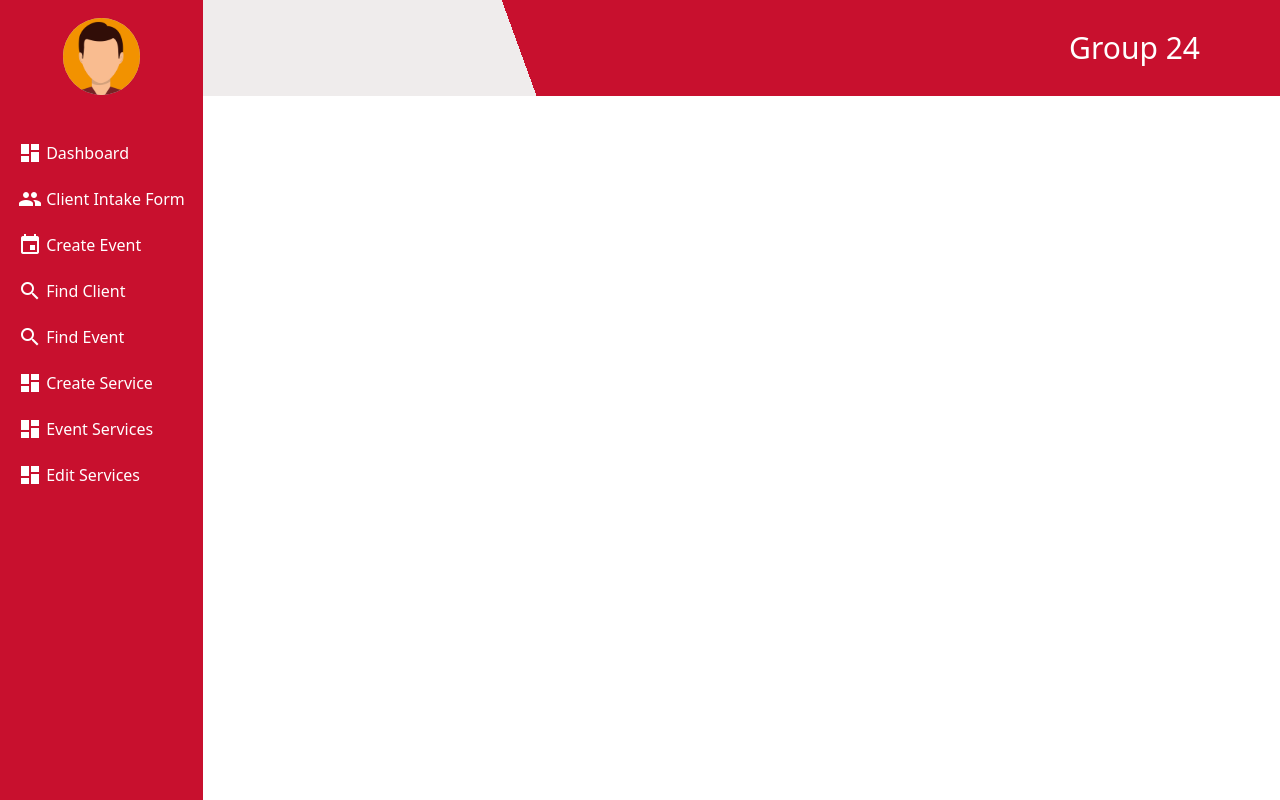
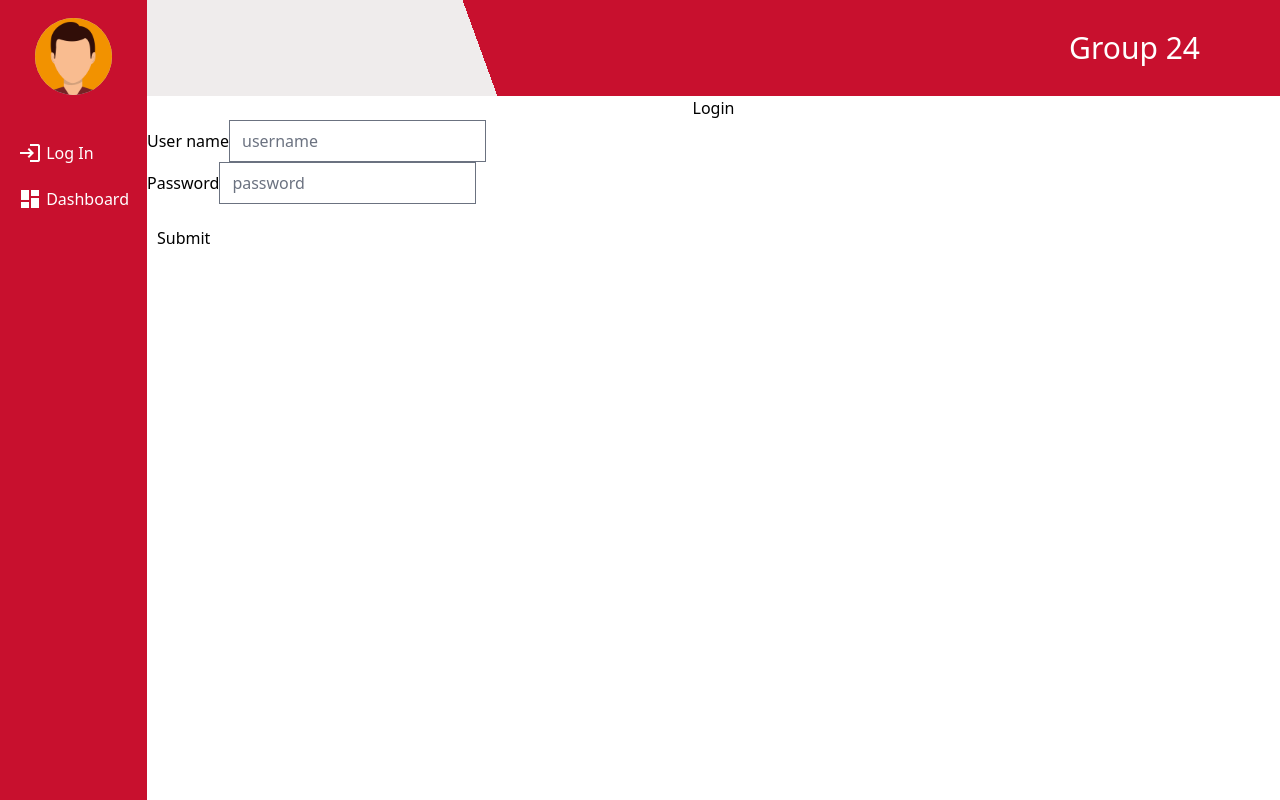
Before and after one commit to CIS-Spring-2023/project-cis_4339_project_24, a Vue app in the folder frontend/: page /logIn in a window 1280 px wide. Built offline with nearby package versions, Linux system fonts and the light colour scheme; no server answers.

Commit message:
implemented login feature

```diff
--- a/frontend/package.json
+++ b/frontend/package.json
@@ -15,6 +15,7 @@
     "axios": "^1.1.3",
     "chart.js": "^3.9.1",
     "luxon": "^3.1.0",
+    "pinia": "^2.0.33",
     "vite": "^3.1.8",
     "vue": "^3.2.41",
     "vue-multiselect": "^3.0.0-alpha.2",
--- a/frontend/src/App.vue
+++ b/frontend/src/App.vue
@@ -1,5 +1,6 @@
 <!-- eslint-disable prettier/prettier -->
 <script>
+import { useLoggedInUserStore } from "@/store/loggedInUser";
 import axios from 'axios'
 const apiURL = import.meta.env.VITE_ROOT_API
 
@@ -14,6 +15,10 @@ export default {
     axios.get(`${apiURL}/org`).then((res) => {
       this.orgName = res.data.name
     })
+  },
+  setup() {
+    const user = useLoggedInUserStore();
+    return { user };
   }
 }
 </script>
@@ -28,6 +33,16 @@ export default {
         <nav class="mt-10">
           <ul class="flex flex-col gap-4">
             <li>
+              <router-link to="/logIn">
+                <span
+                  style="position: relative; top: 6px"
+                  class="material-icons"
+                  >login</span
+                >
+                Log In
+              </router-link>
+            </li>
+            <li>
               <router-link to="/">
                 <span
                   style="position: relative; top: 6px"
@@ -38,7 +53,7 @@ export default {
               </router-link>
             </li>
             <li>
-              <router-link to="/intakeform">
+              <router-link v-if="user.isLoggedIn" to="/intakeform">
                 <span
                   style="position: relative; top: 6px"
                   class="material-icons"
@@ -48,7 +63,7 @@ export default {
               </router-link>
             </li>
             <li>
-              <router-link to="/eventform">
+              <router-link v-if="user.isLoggedIn" to="/eventform">
                 <span
                   style="position: relative; top: 6px"
                   class="material-icons"
@@ -58,7 +73,7 @@ export default {
               </router-link>
             </li>
             <li>
-              <router-link to="/findclient">
+              <router-link v-if="user.isLoggedIn" to="/findclient">
                 <span
                   style="position: relative; top: 6px"
                   class="material-icons"
@@ -68,7 +83,7 @@ export default {
               </router-link>
             </li>
             <li>
-              <router-link to="/findevents">
+              <router-link v-if="user.isLoggedIn" to="/findevents">
                 <span
                   style="position: relative; top: 6px"
                   class="material-icons"
@@ -78,31 +93,31 @@ export default {
               </router-link>
             </li>
             <li>
-              <router-link to="/serviceForm">
+              <router-link v-if="user.isLoggedIn" to="/eventServices">
                 <span
                   style="position: relative; top: 6px"
                   class="material-icons"
-                  >dashboard</span
+                  >list</span
+                >
+                Event Services
+              </router-link>
+            </li>
+            <li>
+              <router-link v-if="user.isLoggedIn" to="/serviceForm">
+                <span
+                  style="position: relative; top: 6px"
+                  class="material-icons"
+                  >create</span
                 >
                 Create Service
               </router-link>
             </li>
             <li>
-              <router-link to="/eventServices">
+              <router-link v-if="user.isLoggedIn" to="/editServices">
                 <span
                   style="position: relative; top: 6px"
                   class="material-icons"
-                  >dashboard</span
-                >
-                Event Services
-              </router-link>
-            </li>
-            <li>
-              <router-link to="/editServices">
-                <span
-                  style="position: relative; top: 6px"
-                  class="material-icons"
-                  >dashboard</span
+                  >edit</span
                 >
                 Edit Services
               </router-link>
--- a/frontend/src/components/editServices.vue
+++ b/frontend/src/components/editServices.vue
@@ -14,12 +14,16 @@ export default {
       ]
     }
   },
-  mounted() {
-    this.getServices()
-  },
   methods: {
     getAllServices() {
       return this.services
+    },
+    deleteService(index) {
+      // Show confirmation dialog
+      if (confirm("Are you sure you want to delete this service?")) {
+        // removes service
+        this.services.splice(index, 1);
+      }
     }
   }
 }
@@ -46,7 +50,7 @@ export default {
                         <th class="p-4 text-left">Service Name</th>
                         <th class="p-4 text-left">Service Description</th>
                         <th class="p-4 text-left">Service Status</th>
-                        <th class="p-4 text-left">Action</th>
+                        <th class="p-4 text-left">Actions</th>
                     </tr>
                     </thead>
                     <tbody class="divide-y divide-gray-300">
@@ -59,8 +63,8 @@ export default {
                         </td>
                         <td class="p-3 text-left">{{ service.status }}</td>
                         <td>
-                          <router-link :to="{name: 'updateService', params: { id: service.id }}"
-                          class="bg-red-700 text-white rounded">Edit</router-link>
+                          <router-link :to="{name: 'updateService', params: { id: service.id }}" class="bg-green-500 text-white rounded">Edit</router-link>
+                          <button @click.prevent="deleteService(service._id)" class="bg-red-600 text-white rounded">Delete</button>
                         </td>
                     </tr>
                     </tbody>
--- a/frontend/src/components/eventServices.vue
+++ b/frontend/src/components/eventServices.vue
@@ -13,9 +13,6 @@ export default {
       { id: 7, name: 'Service G', description: 'Description of Service G', status: 'Active' }
       ]
     }
-  },
-  mounted() {
-    this.getServices()
   },
   methods: {
     getAllServices() {
--- /dev/null
+++ b/frontend/src/components/logIn.vue
@@ -0,0 +1,39 @@
+<!-- eslint-disable prettier/prettier -->
+<template>
+    <div class="row justify-content-center">
+          <div class="col-md-4">
+              <h3 class="text-center">Login</h3>
+              <form @submit.prevent="store.login(username, password)" novalidate="true">
+                  <div class="form-group">
+                      <label>User name</label>
+                      <input type="text" class="form-control" v-model="username" placeholder="username" required>
+                  </div>
+                  <div class="form-group">
+                      <label>Password</label>
+                      <input type="password" class="form-control" v-model="password" placeholder="password" required>
+                  </div>
+                  <button class="btn btn-danger mt-3">Submit</button>
+              </form>
+          </div>
+    </div>
+</template>
+<!-- eslint-disable prettier/prettier -->
+<script>
+  import { useLoggedInUserStore } from "@/store/loggedInUser";
+
+  export default {
+    data: () => {
+      return {
+        username: "",
+        password: "",
+      };
+    },
+    setup() {
+      const store = useLoggedInUserStore()
+      return {
+        // you can return the whole store instance to use it in the template
+        store,
+      }
+    }
+  };
+</script>
--- a/frontend/src/main.js
+++ b/frontend/src/main.js
@@ -1,9 +1,22 @@
 /* eslint-disable prettier/prettier */
-import { createApp } from 'vue'
+import { createApp, markRaw } from 'vue'
 import router from './router'
 import App from './App.vue'
 import './index.css'
 
+//state managment library
+import { createPinia } from 'pinia'
+
 const app = createApp(App)
+
+//create a pinia root store
+const pinia = createPinia();
+//pinia should be able to use router - has to be setup as plugin
+pinia.use(({ store }) => {
+  store.$router = markRaw(router)
+});
+
+//add pinia object to our instance
+app.use(pinia)
 app.use(router)
 app.mount('#app')
--- a/frontend/src/router/index.js
+++ b/frontend/src/router/index.js
@@ -60,6 +60,11 @@ const routes = [
     path: '/updateService/:id',
     name: 'updateService',
     component: () => import('../components/updateService.vue')
+  },
+  {
+    path: "/logIn",
+    name: "logIn",
+    component: () => import('../components/logIn.vue')
   }
 ]
 const router = createRouter({
--- /dev/null
+++ b/frontend/src/store/loggedInUser.js
@@ -0,0 +1,45 @@
+/* eslint-disable prettier/prettier */
+import { defineStore } from 'pinia'
+
+//defining a store
+export const useLoggedInUserStore = defineStore({
+  // id is only required for devtools with the Pinia store
+  id: 'loggedInUser',
+  //central part of the store
+  state: () => {
+    return {
+      name: "",
+      isLoggedIn: false,
+    }
+  },
+  // equivalent to methods in components, perfect to define business logic
+  actions: {
+    async login(username, password) {
+      try {
+        const response = await apiLogin(username, password);
+        this.$patch({
+          isLoggedIn: response.isAllowed,
+          name: response.name,
+        })
+        this.$router.push("/");
+      } catch(error) {
+        console.log(error)
+      }
+    },
+    logout() {
+      this.patch({
+        name: "",
+        isLoggedIn: false
+      });
+
+      // we could do other stuff like redirecting the user
+    }
+  }
+});
+
+//simulate a login - we will later use our backend to handle authentication
+function apiLogin(u, p) {
+  if (u === "editor" && p === "editor") return Promise.resolve({ isAllowed: true, name: "John Doe" });
+  if (p === "editor") return Promise.resolve({ isAllowed: false });
+  return Promise.reject(new Error("invalid credentials"));
+}
```
